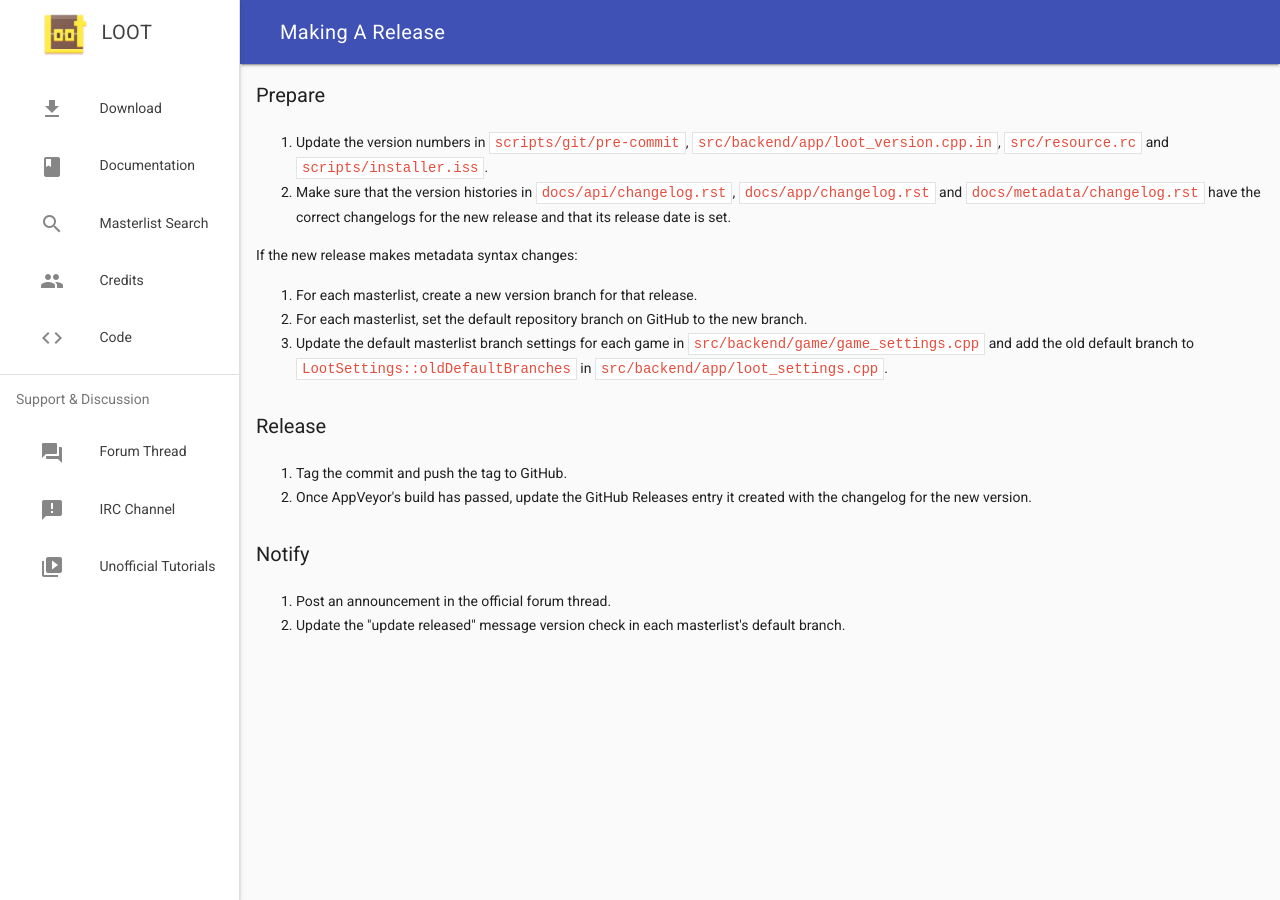
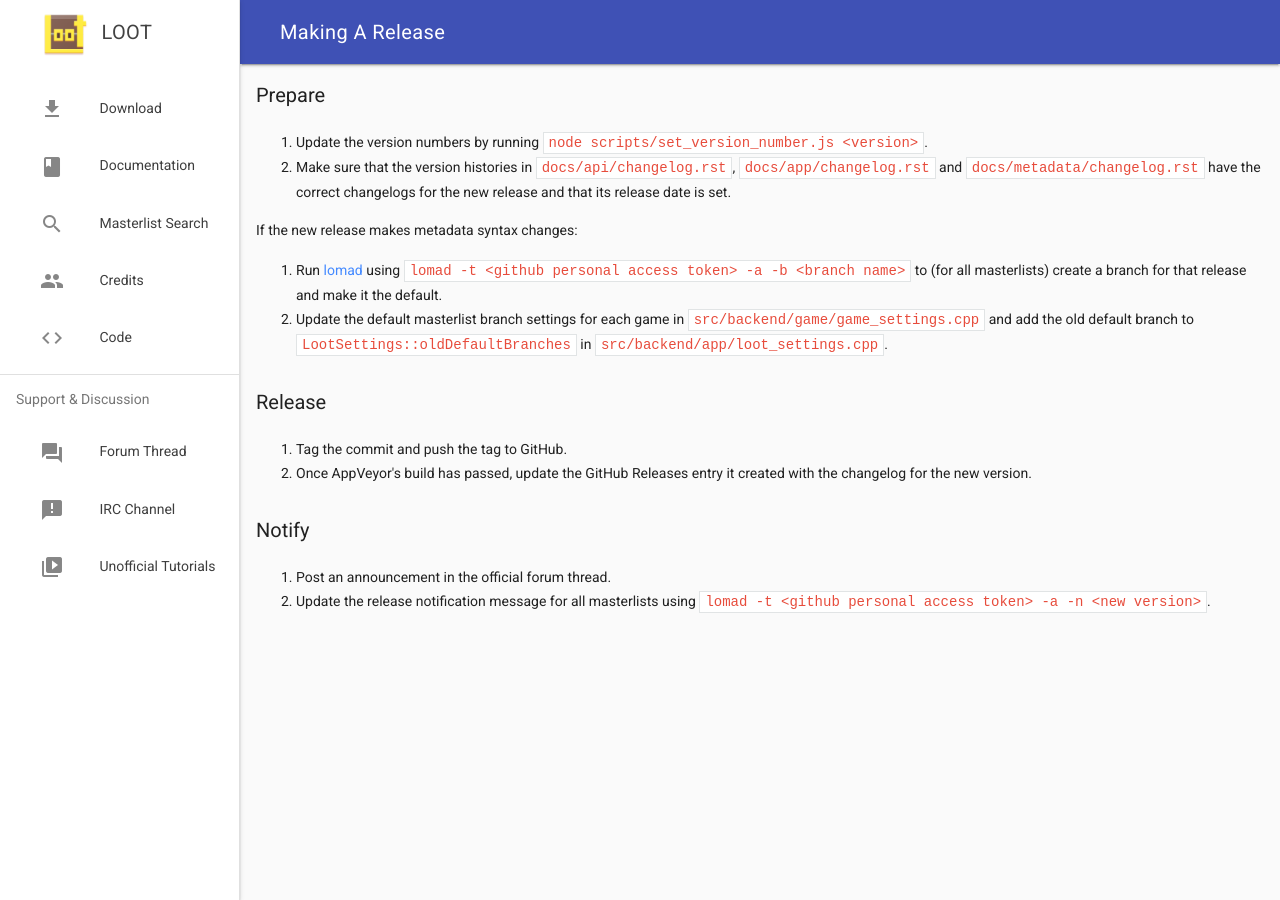
Before and after one commit to loot/loot.github.io, a Jekyll site: the page built from docs/team/Making-A-Release.html, in a window 1280 px wide. Built offline with Jekyll 4.4.1, drawn with Linux system fonts in a browser that asks for light colours; nearby versions of some CDN libraries.

Commit message:
Update making a release instructions
To use new automation scripts.

```diff
--- a/docs/team/Making-A-Release.html
+++ b/docs/team/Making-A-Release.html
@@ -6,14 +6,13 @@ title: Making A Release
 <h3>Prepare</h3>
 
 <ol>
-  <li>Update the version numbers in <code>scripts/git/pre-commit</code>, <code>src/backend/app/loot_version.cpp.in</code>, <code>src/resource.rc</code> and <code>scripts/installer.iss</code>.</li>
+  <li>Update the version numbers by running <code>node scripts/set_version_number.js &lt;version&gt;</code>.</li>
   <li>Make sure that the version histories in <code>docs/api/changelog.rst</code>, <code>docs/app/changelog.rst</code> and <code>docs/metadata/changelog.rst</code> have the correct changelogs for the new release and that its release date is set.
 </ol>
 
 <p>If the new release makes metadata syntax changes:</p>
 <ol>
-  <li>For each masterlist, create a new version branch for that release.</li>
-  <li>For each masterlist, set the default repository branch on GitHub to the new branch.</li>
+  <li>Run <a href="https://github.com/loot/lomad">lomad</a> using <code>lomad -t &lt;github personal access token&gt; -a -b &lt;branch name&gt;</code> to (for all masterlists) create a branch for that release and make it the default.</li>
   <li>Update the default masterlist branch settings for each game in <code>src/backend/game/game_settings.cpp</code> and add the old default branch to <code>LootSettings::oldDefaultBranches</code> in <code>src/backend/app/loot_settings.cpp</code>.</li>
 </ol>
 
@@ -28,5 +27,5 @@ title: Making A Release
 
 <ol>
   <li>Post an announcement in the official forum thread.</li>
-  <li>Update the "update released" message version check in each masterlist's default branch.</li>
+  <li>Update the release notification message for all masterlists using <code>lomad -t &lt;github personal access token&gt; -a -n &lt;new version&gt;</code>.</li>
 </ol>
```
